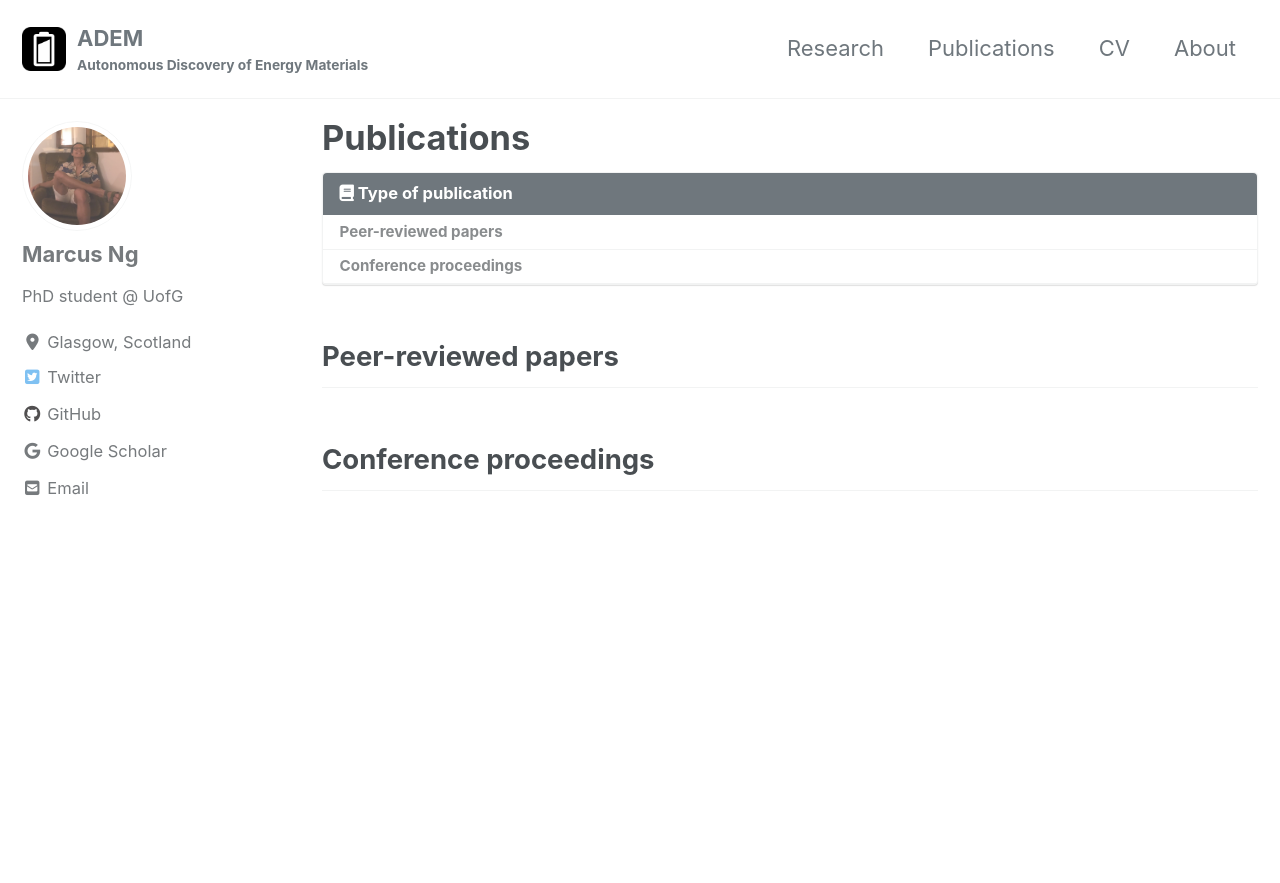
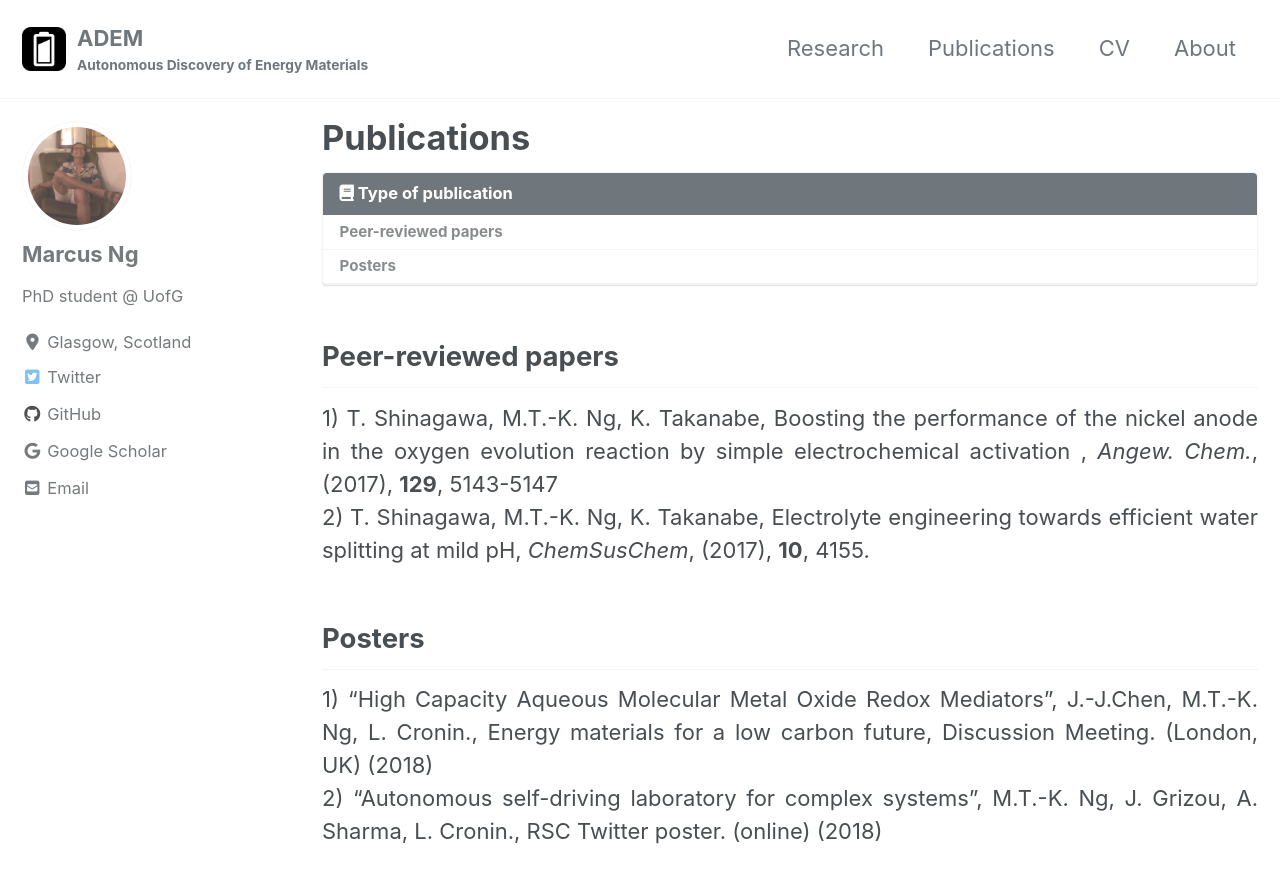
Before and after one commit to marcusng94/marcusng94.github.io, a Jekyll site: the page built from _pages/publications.md, in a window 1280 px wide and 900 px high. Shown: the top 883 px of the window. Built offline with Jekyll 4.4.1, drawn with Linux system fonts in a browser that asks for light colours; cached includes are drawn as plain includes; nearby versions of some CDN libraries.

Commit message:
quick updates on myself and cv

```diff
--- a/_pages/publications.md
+++ b/_pages/publications.md
@@ -9,5 +9,17 @@ classes: wide
 
 ## Peer-reviewed papers
 
+1) T. Shinagawa, M.T.-K. Ng, K. Takanabe, Boosting the performance of the nickel anode in the oxygen evolution reaction
+by simple electrochemical activation , *Angew. Chem.*, (2017), **129**, 5143-5147
+<br/>
+2) T. Shinagawa, M.T.-K. Ng, K. Takanabe, Electrolyte engineering towards efficient water splitting at mild pH,
+*ChemSusChem*, (2017), **10**, 4155.
 
-## Conference proceedings
+
+## Posters
+
+1) “High Capacity Aqueous Molecular Metal Oxide Redox Mediators”, J.-J.Chen, M.T.-K. Ng, L. Cronin., Energy materials
+for a low carbon future, Discussion Meeting. (London, UK)  (2018)
+<br/>
+2) “Autonomous self-driving laboratory for complex systems”, M.T.-K. Ng, J. Grizou, A. Sharma, L. Cronin., RSC Twitter
+poster. (online) (2018)
```
Also changed, not shown: _pages/research.md (+13 -2 lines), 6 other files.
